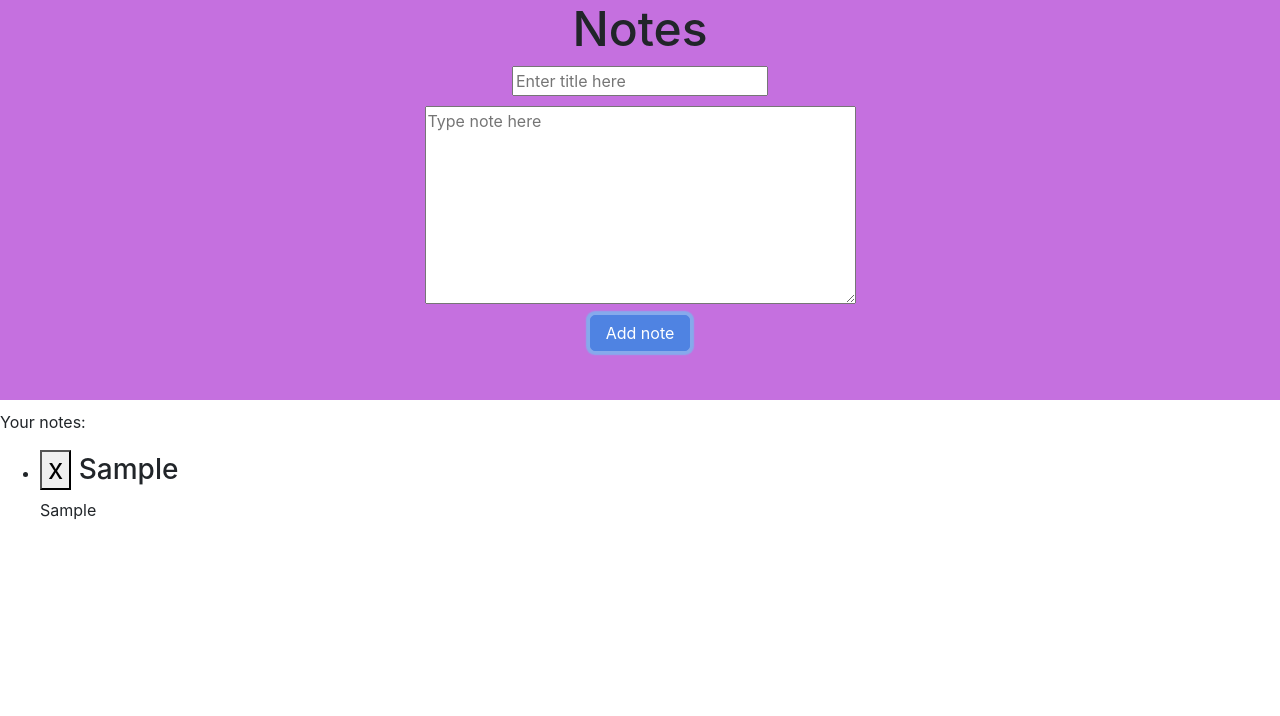
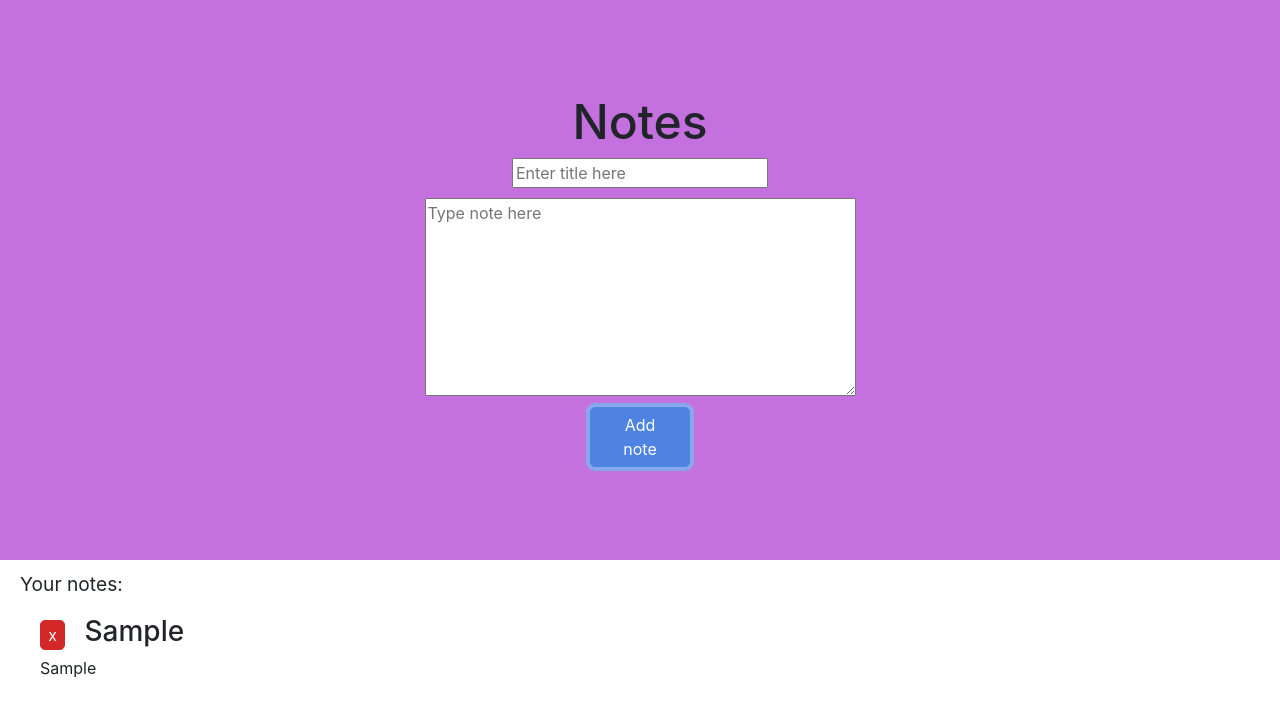
Before and after one commit to NAPOLEON039/Vue-Note-Taker, a Vue app: page / in a window 1280 px wide. Both pictures are taken after typing "Sample", "Sample" into the empty fields and a click on the button "Add note". Shown: the top 716 px of the page. Built offline with nearby package versions, Linux system fonts and the light colour scheme; no server answers; the database is empty.

Commit message:
Removed list style and added CSS to delete button

```diff
--- a/src/App.vue
+++ b/src/App.vue
@@ -12,7 +12,7 @@
       <p>Your notes:</p>
       <ul id="notes">
         <li :key="index" v-for="(note, index) in sortedNotes">
-          <h3><button @click="deleteNote(note.title)">x</button> {{note.title}}</h3>
+          <button @click="deleteNote(note.title)">x</button> <h3 class="title-display">{{note.title}}</h3> <!-- Use the update method to edit notes. It's under Add data in the docs -->
           <p>{{note.content}}</p>
         </li>
       </ul>
@@ -89,9 +89,11 @@ export default {
 </script>
 
 <style lang="scss">
-$input-height: 50%;
-$button-color: rgb(79, 131, 226);
-$button-outline: rgb(134, 170, 236);
+$input-height: 70vh;
+$add-note-button-color: rgb(79, 131, 226);
+$add-button-outline: rgb(134, 170, 236);
+$delete-note-button-color: rgb(211, 40, 40);
+$delete-note-button-outline: rgb(245, 138, 138);
 
 #notes-input {
   position: absolute;
@@ -101,6 +103,9 @@ $button-outline: rgb(134, 170, 236);
   width: 100%;
   background-color: rgb(197, 112, 223);
   text-align: center;
+  display: flex;
+  flex-direction: column;
+  justify-content: center;
 }
 
 h1 {
@@ -112,9 +117,11 @@ h1 {
 }
 
 #add-note {
-  background-color: $button-color;
+  align-self: center;
+  background-color: $add-note-button-color;
   color: white;
-  border: 0.5px solid $button-color;
+  width: 100px;
+  border: 0.5px solid $add-note-button-color;
   border-radius: 5px;
   padding: 5px 15px;
   margin-top: 5px;
@@ -123,7 +130,7 @@ h1 {
 
 #add-note:focus {
   outline-style: none;
-  box-shadow: 0 0 1pt 3pt $button-outline;
+  box-shadow: 0 0 1pt 3pt $add-button-outline;
   // outline-offset: 5px;
 }
 
@@ -132,9 +139,31 @@ h1 {
   top: calc(#{$input-height} + 10px);
 }
 
+#notes-display > p {
+  margin-left: 20px;
+  font-size: 1.2em;
+}
+
 #notes {
+  list-style: none;
   li {
     white-space: pre-wrap;
+    .title-display {
+      display: inline-block;
+    }
+    button {
+      background-color: $delete-note-button-color;
+      color: white;
+      width: 25px;
+      height: 30px;
+      border: 0.5px solid $delete-note-button-color;
+      border-radius: 5px;
+      margin-right: 15px;
+    }
+    button:focus {
+      outline-style: none;
+      box-shadow: 0 0 1pt 1.5pt $delete-note-button-outline;
+    }
     p {
       word-wrap: break-word;
       padding-right: 25px;
```
